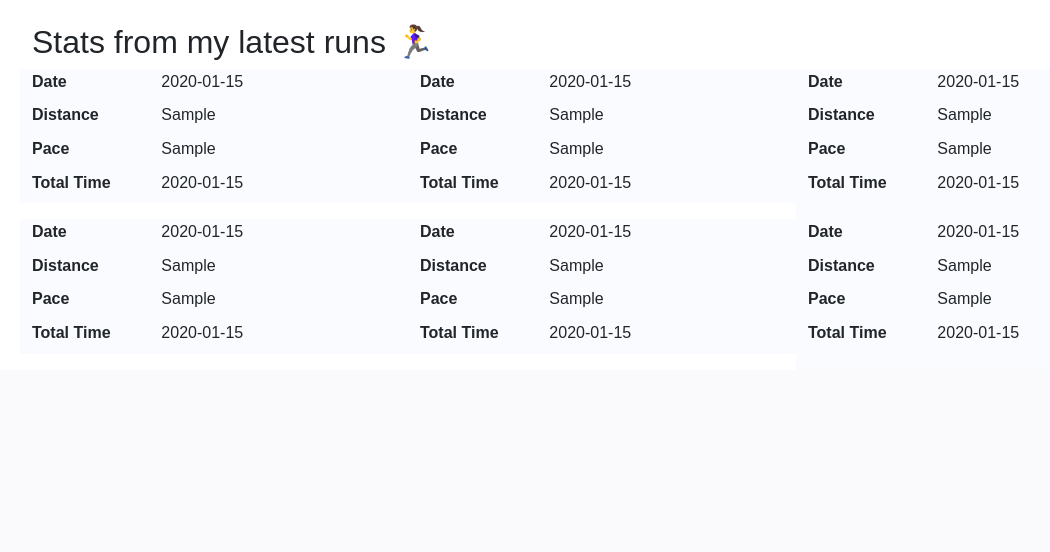
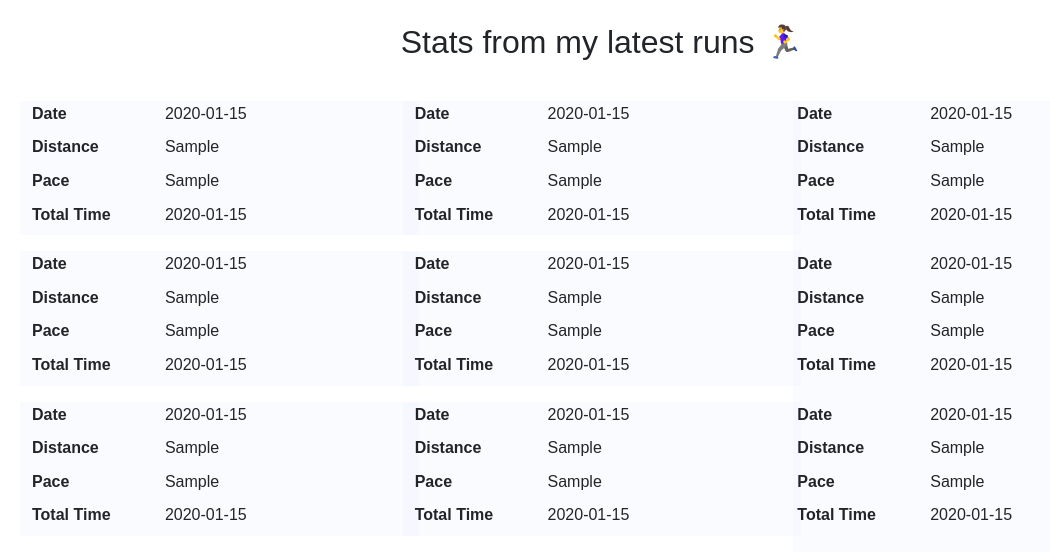
Before and after one commit to angiefranco/angieruns, a Flask app: template templates/home.html in a window 1280 px wide. Shown: the part 894-1446 px from the top of the page, without its empty margins (38-1088 px from the left). Before the commit the page ends 1232 px from the top, so only its background shows below. Run offline with Flask 3, Linux system fonts and the light colour scheme; the template is opened without the code that fills it: most values are stand-ins (such as "Sample title", 1, 10 or a date in 2020).

Commit message:
add runs

```diff
--- a/static/css/styles.css
+++ b/static/css/styles.css
@@ -90,6 +90,12 @@ body {
 
   .col .h2 {
     margin-bottom: 40px;
+    text-align: center;
+  }
+
+  .row .h2{
+    margin-bottom: 40px;
+    text-align: center;
   }
   .progress {
     height: 40px;
--- a/templates/home.html
+++ b/templates/home.html
@@ -65,7 +65,7 @@
             <div class="row">
                 <p class="h2">Stats from my latest runs 🏃‍♀️</p>
             </div>
-            <div class="row">
+            <div class="row g-2">
                 <div class="col">
                     <dl class="row" style="background-color: rgba(236, 242, 255, .3);">
                         <dt class="col-sm-4">Date</dt>
@@ -103,7 +103,7 @@
                     </dl>
                 </div>
             </div>
-            <div class="row">
+            <div class="row g-2">
                 <div class="col">
                     <dl class="row" style="background-color: rgba(236, 242, 255, .3);">
                         <dt class="col-sm-4">Date</dt>
@@ -141,6 +141,44 @@
                     </dl>
                 </div>
             </div>
+            <div class="row g-2">
+                <div class="col">
+                    <dl class="row" style="background-color: rgba(236, 242, 255, .3);">
+                        <dt class="col-sm-4">Date</dt>
+                        <dd class="col-sm-8">{{ date6 }}</dd>
+                        <dt class="col-sm-4">Distance</dt>
+                        <dd class="col-sm-8">{{ distance6 }}</dd>
+                        <dt class="col-sm-4">Pace</dt>
+                        <dd class="col-sm-8">{{ pace6 }}</dd>
+                        <dt class="col-sm-4">Total Time</dt>
+                        <dd class="col-sm-8">{{ time6 }}</dd>
+                    </dl>
+                </div>
+                <div class="col">
+                    <dl class="row" style="background-color: rgba(236, 242, 255, .3);">
+                        <dt class="col-sm-4">Date</dt>
+                        <dd class="col-sm-8">{{ date7 }}</dd>
+                        <dt class="col-sm-4">Distance</dt>
+                        <dd class="col-sm-8">{{ distance7 }}</dd>
+                        <dt class="col-sm-4">Pace</dt>
+                        <dd class="col-sm-8">{{ pace7 }}</dd>
+                        <dt class="col-sm-4">Total Time</dt>
+                        <dd class="col-sm-8">{{ time7 }}</dd>
+                    </dl>
+                </div>
+                <div class="col" style="background-color: rgba(236, 242, 255, .3);">
+                    <dl class="row">
+                        <dt class="col-sm-4">Date</dt>
+                        <dd class="col-sm-8">{{ date8 }}</dd>
+                        <dt class="col-sm-4">Distance</dt>
+                        <dd class="col-sm-8">{{ distance8 }}</dd>
+                        <dt class="col-sm-4">Pace</dt>
+                        <dd class="col-sm-8">{{ pace8 }}</dd>
+                        <dt class="col-sm-4">Total Time</dt>
+                        <dd class="col-sm-8">{{ time8 }}</dd>
+                    </dl>
+                </div>
+            </div>
         </div>
     </main>
 </body>
```
